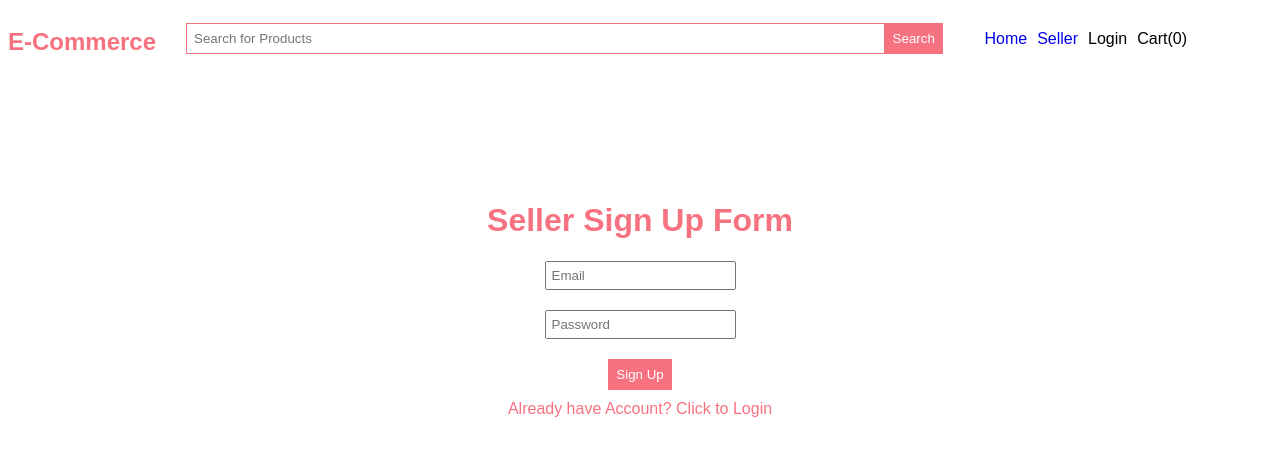
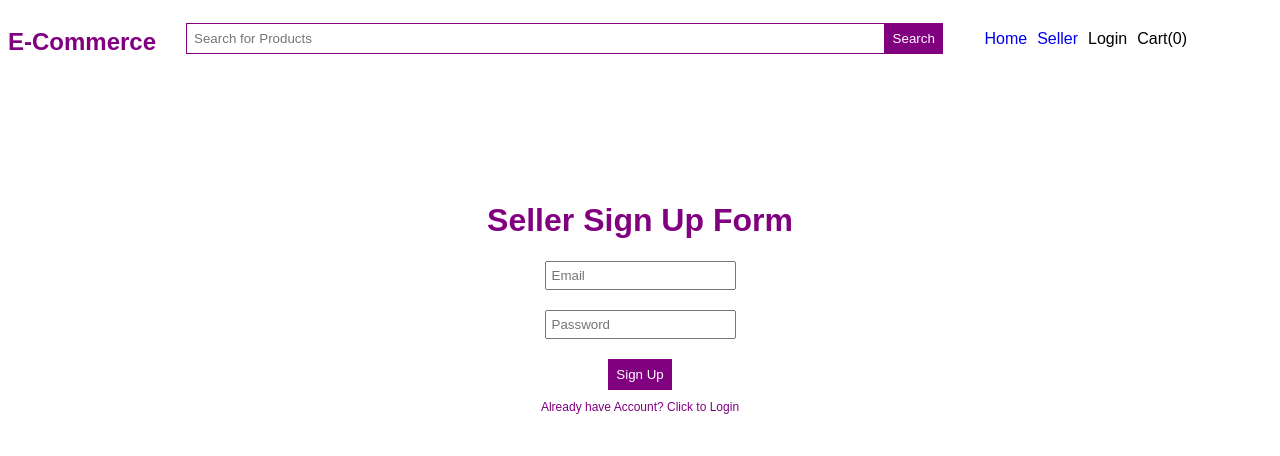
Before and after one commit to tusharsingh5268/shopping-project-ecommerce, an Angular app: page /sellerauth in a window 1280 px wide. Shown: the top 456 px of the page. Built offline with nearby package versions, Linux system fonts and the light colour scheme.

Commit message:
seller login is working

```diff
--- a/src/app/header/header.component.css
+++ b/src/app/header/header.component.css
@@ -6,18 +6,18 @@
 .search_btn{
     padding: 7px;
     color: white;
-    background: #f67280;
-    border: 1px solid #f67280;
+    background: purple;
+    border: 1px solid purple;
 }
 .nav_btns_text{
     text-decoration: none;
 }
 .header_text{
-    color: #f67280;
+    color: purple;
 }
 .search_input{
     padding: 7px;
-    border: 1px solid #f67280;
+    border: 1px solid purple;
     width: 90%;
 }
 .nav_btns{
--- a/src/app/seller-auth/seller-auth.component.css
+++ b/src/app/seller-auth/seller-auth.component.css
@@ -2,7 +2,7 @@
     text-align: center;
 }
 .seller_form_header{
-    color: #f67280;
+    color: purple;
 }
 .input_field{
     padding: 5px;
@@ -16,12 +16,18 @@
 .seller_btn{
     padding: 7px;
     color: white;
-    background: #f67280;
-    border: 1px solid #f67280;
+    background: purple;
+    border: 1px solid purple;
 }
 .login_btn{
     cursor: pointer;
-    color: #f67280;
+    color: purple;
     display: inline-block;
     margin-top: 10px;
+    width: 250px;
+    font-size: 12px;
 }
+.authError{
+    color: red;
+    margin-bottom: 15px;
+}
--- a/src/app/seller-auth/seller-auth.component.html
+++ b/src/app/seller-auth/seller-auth.component.html
@@ -1,6 +1,8 @@
 <div class="seller_form_container">
     <h1 class="seller_form_header">{{sellerFormHeader}}</h1>
     <form #sellerForm="ngForm">
+        <div *ngIf="isLoginFail" class="authError">{{authFailText}}</div>
+
         <div class="seller_form">
             <input type="email" class="input_field" #email="ngModel" name="selleremail" email placeholder="Email" required [(ngModel)]="selleremail">
         </div>
--- a/src/app/seller-auth/seller-auth.component.ts
+++ b/src/app/seller-auth/seller-auth.component.ts
@@ -12,6 +12,8 @@ export class SellerAuthComponent implements OnInit {
   selleremail:string="";
   password:string="";
   isSignUp:boolean=true;
+  authFailText:string="Email or Password is incorrect"
+  isLoginFail:boolean=false;
   sellerFormHeader="Seller Sign Up Form";
   loginOrSignupText="Already have Account? Click to Login";
 
@@ -30,7 +32,22 @@ export class SellerAuthComponent implements OnInit {
     console.log('selleremail',this.selleremail,this.password,signForm)
   }
   sellerLoginSubmit(signForm:any){
+    this.isLoginFail=false;
     console.log(signForm.form.value,'signForm.form.value')
+    this.seller.sellerLogin(signForm.form.value).subscribe((res:any)=>{
+      if(res && res[0]){
+        console.log()
+        localStorage.setItem('seller',res[0])
+        this.router.navigate(["/sellerhome"])
+        console.log('res',res)
+        this.isLoginFail=false;
+      }else{
+        this.isLoginFail=true;
+        setTimeout(()=>{
+          this.isLoginFail=false;
+        },3000)
+      }
+    })
   }
   loginBtnClick(){
     this.selleremail="";
--- a/src/app/seller-datetype.ts
+++ b/src/app/seller-datetype.ts
@@ -1,5 +1,5 @@
 export interface SellerDataType{
-    email:string,
+    selleremail:string,
     password:string
 
 }
--- a/src/app/services/seller.service.ts
+++ b/src/app/services/seller.service.ts
@@ -21,4 +21,9 @@ export class SellerService {
     console.log('Seller',sellerData,url)
     return this.http.post(url,sellerData)
   }
+  sellerLogin(sellerData:SellerDataType){
+    const url=this.environment.baseUrl + this.serviceEndpoints.createSeller;
+    console.log('login',sellerData,url)
+    return this.http.get(`${url}?email=${sellerData.selleremail}&password=${sellerData.password}`)
+  }
 }
--- a/src/db.json
+++ b/src/db.json
@@ -9,6 +9,16 @@
       "id": "828f",
       "selleremail": "chetan@gmail.com",
       "password": "12345"
+    },
+    {
+      "id": "2e5c",
+      "selleremail": "sam@gmail.com",
+      "password": "12344"
+    },
+    {
+      "id": "cb5d",
+      "selleremail": "sam@gmail.com",
+      "password": "12344"
     }
   ]
 }
```
